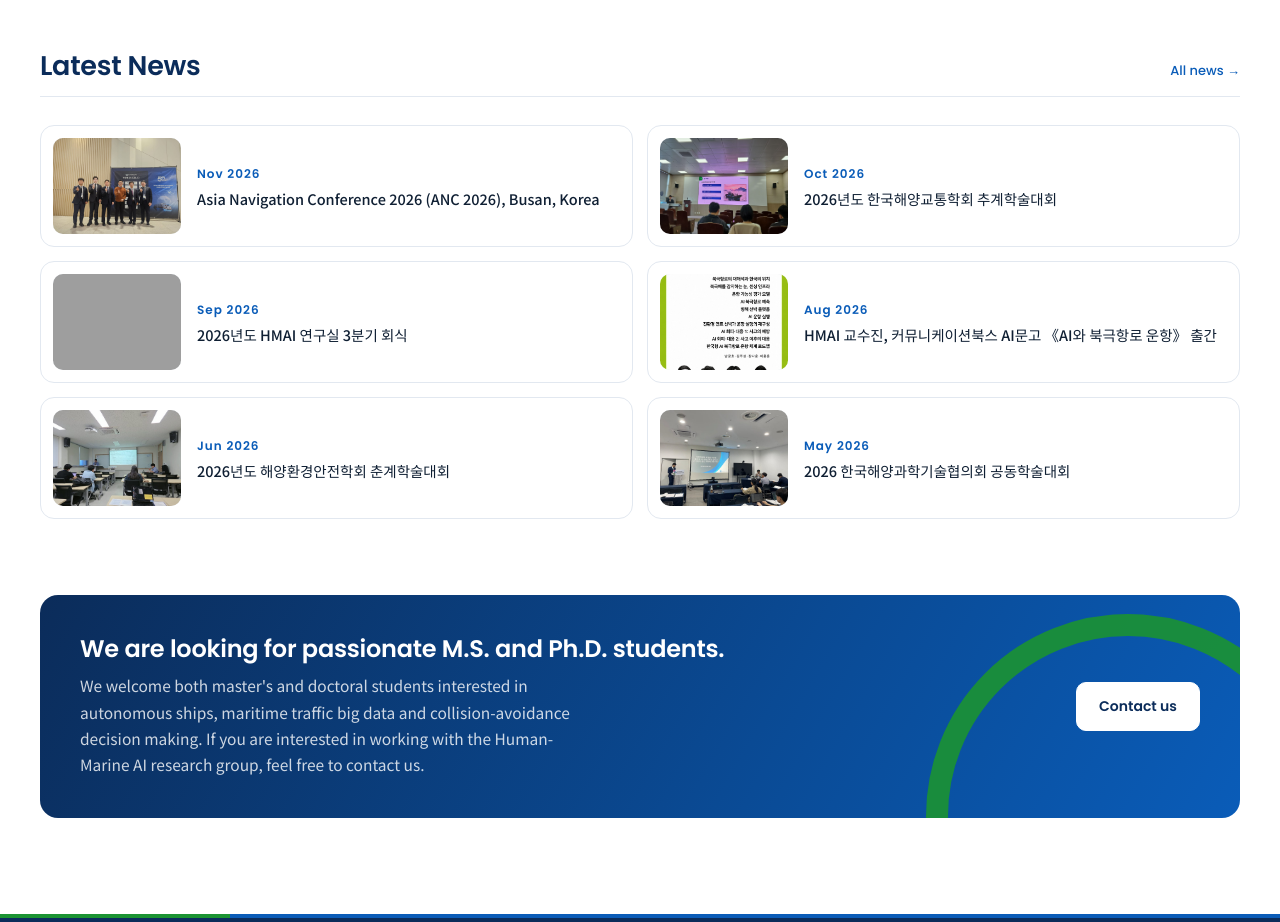
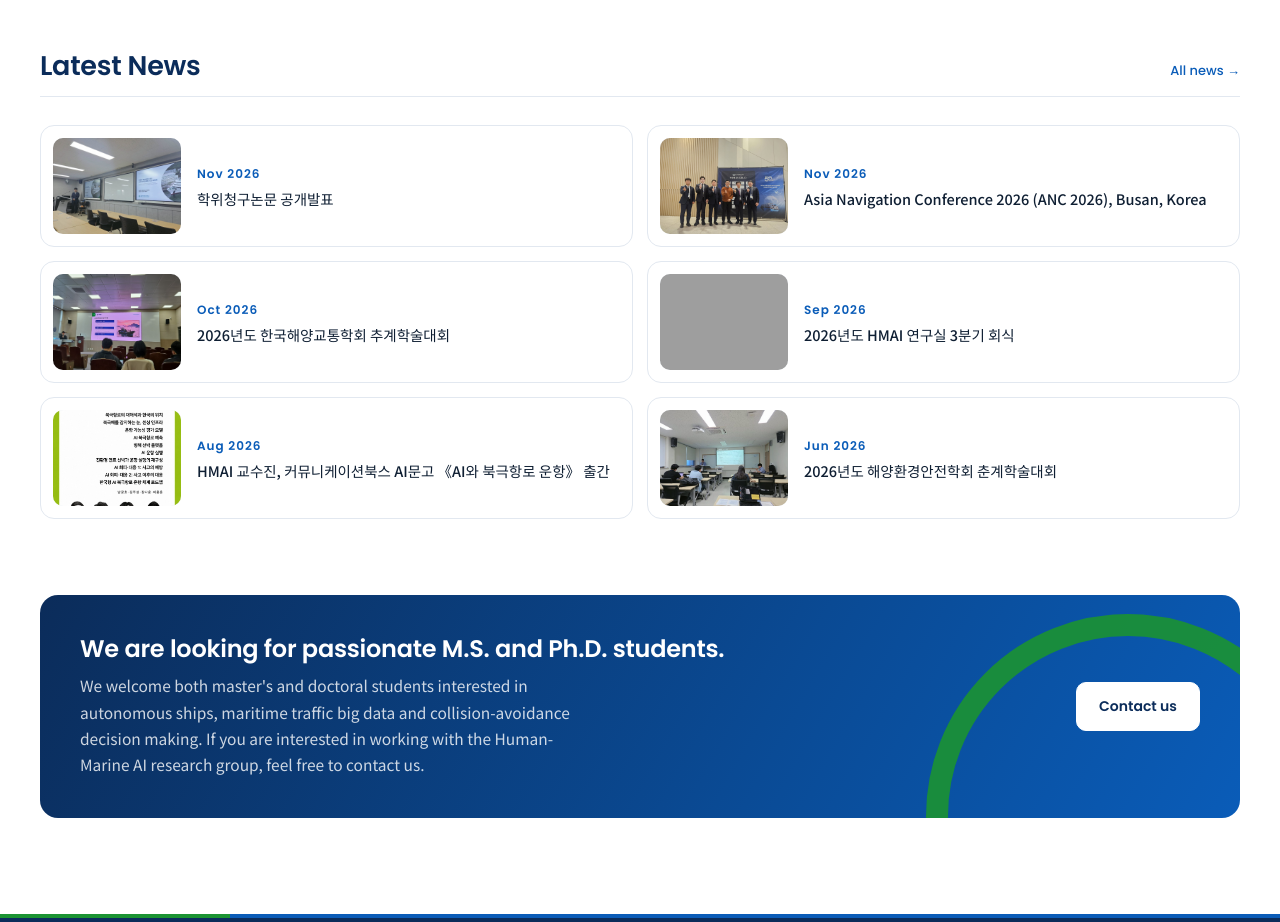
Before and after one commit to HMAI-LAB/hmai-lab.github.io, a plain HTML site: page index.html in a window 1280 px wide. Shown: the part 2180-3102 px from the top of the page. Drawn offline with Linux system fonts and the light colour scheme; grey boxes are pictures that could not be loaded.

Commit message:
Add files via upload

```diff
--- a/index.html
+++ b/index.html
@@ -719,6 +719,7 @@ const AWARDS=[
 ];
 
 const NEWS=[
+ {d:"Nov 2026",t:"학위청구논문 공개발표",ph:[{src:"news/202611-defense-1.jpg"},{src:"news/202611-defense-2.jpg"},{src:"news/202611-defense-3.jpg"},{src:"news/202611-defense-4.jpg"},{src:"news/202611-defense-5.jpg"},{src:"news/202611-defense-6.jpg"},{src:"news/202611-defense-7.jpg"},{src:"news/202611-defense-8.jpg"}],b:["2026년 11월 16일, HMAI 연구실 연구원 4명이 학위청구논문 공개발표를 성공적으로 마쳤습니다.",["반원형 탐색영역 기반 선박 전역경로의 국소 재계획 (김현성 석사과정)","SOM 기반 선박 항적의 다차원 항해행태 특징공간 구조화 및 Prototype-Trajectory 연계 분석 체계 (유성재 석사과정)","AIS 통항 밀도 기반 확률적 항로 추천 기법 연구 (김대중 석사과정)","다중 선박 조우 환경에서 항해사 지식 기반 자율운항선박의 통합 충돌회피 의사결정 체계 개발 (이재용 박사과정)"]]},
  {d:"Nov 2026",t:"Asia Navigation Conference 2026 (ANC 2026), Busan, Korea",ph:[{src:"news/202611-anc-1.jpg"},{src:"news/202611-anc-2.jpg"},{src:"news/202611-anc-4.jpg"},{src:"news/202611-anc-3.jpg"}],b:["HMAI 연구실에서 총 3편의 논문이 발표되었습니다.",["Semicircular Search Region-Based Local Replanning of Ship Global Paths (김현성 석사과정)","An Integrated Indicator System for Explainable Hybrid Assessment of Vessel Anomalous Behavior Using AIS Trajectory Data (이재운 박사과정)","Risk-Gated Cone-Edge Collision Avoidance for Autonomous Ships in Multi-Ship Encounters (이재용 박사과정)"]]},
  {d:"Oct 2026",t:"2026년도 한국해양교통학회 추계학술대회",ph:[{src:"news/202610-kast-1.jpg"},{src:"news/202610-kast-2.jpg"},{src:"news/202610-kast-3.jpg"},{src:"news/202610-kast-4.jpg"},{src:"news/202610-kast-5.jpg"},{src:"news/202610-kast-6.jpg"}],b:["HMAI 연구실에서 총 3편의 논문이 발표되었습니다.",["해상교통 경로 탐색을 위한 환경 위험도 기반 해상 지도 구축에 관한 연구 (이찬섭 교수)","국내외 해양충돌사고 보고서 기반 충돌회피 요구사항 온톨로지 지식체계 구축 (이재용 박사과정)","교신 텍스트 분석을 통한 선박교통관제사 직무분석 (송재호 석사과정)"]]},
  {d:"Sep 2026",t:"2026년도 HMAI 연구실 3분기 회식",ph:[{src:"news/260918-1.jpg"},{src:"news/260918-2.jpg"}],b:["2026년 3분기를 맞아 연구실 구성원들이 함께하는 회식 자리를 가졌습니다.","허학선 연구원(박사과정)이 Human-Marine AI 연구실의 일원이 되었습니다.","남궁호 교수님이 '자율운항선박–유인선박 간 협업 충돌회피를 위한 정보교환 시스템 개발' 연구과제에 선정되었습니다."]},
@@ -803,7 +804,7 @@ function renderHome(){
   $("#latestNews").innerHTML=NEWS.slice(0,6).map((n,i)=>{const ph=(n._ph||[])[0];return `<a class="nitem" href="#news"><div class="th">${ph?`<img src="${ph.src}" alt="" loading="lazy">`:""}</div><div><div class="d">${n.d}</div><div class="t">${esc(n.t)}</div></div></a>`}).join("");
   $("#aboutKr").innerHTML=FIELDS.map(f=>`<li>${esc(f.t)}</li>`).join("");$("#aboutEn").innerHTML=$("#aboutKr").innerHTML;
 }
-const MPH={"Dr. Chan-Sub Lee":"people/chan%20sub%20lee.png","B.Sc. Dae-Jung Kim":"people/dae%20jung%20kim.jpg","B.Sc. Seong-Jae Yu":"people/Seong-Jae%20Yu.jpg","M.Sc. Jae-Yong Lee":"people/Jae%20yong%20lee.jpg","M.Sc. Byunghun Oh":"people/Byunghun%20Oh.jpg","Dr. Dae-Han Lee":"people/Dae-Han%20Lee.jpg","M.Sc. Han-Yong Lee":"people/Han-Yong%20Lee.jpg","B.Sc. Hyun-Sung Kim":"people/Hyun-Sung%20Kim.jpg","M.Sc. Jae-Un Lee":"people/Jae-Un%20Lee.jpg","B.Sc. Seung Heo":"people/Seung%20Heo.jpg","M.Sc. Su-Bong Kwak":"people/Soo-Bong%20Kwak.jpg"};
+const MPH={"B.Sc. Jae-Ho Song":"people/Jae-Ho%20Song.jpg","Dr. Chan-Sub Lee":"people/chan%20sub%20lee.png","B.Sc. Dae-Jung Kim":"people/dae%20jung%20kim.jpg","B.Sc. Seong-Jae Yu":"people/Seong-Jae%20Yu.jpg","M.Sc. Jae-Yong Lee":"people/Jae%20yong%20lee.jpg","M.Sc. Byunghun Oh":"people/Byunghun%20Oh.jpg","Dr. Dae-Han Lee":"people/Dae-Han%20Lee.jpg","M.Sc. Han-Yong Lee":"people/Han-Yong%20Lee.jpg","B.Sc. Hyun-Sung Kim":"people/Hyun-Sung%20Kim.jpg","M.Sc. Jae-Un Lee":"people/Jae-Un%20Lee.jpg","B.Sc. Seung Heo":"people/Seung%20Heo.jpg","M.Sc. Su-Bong Kwak":"people/Soo-Bong%20Kwak.jpg"};
 function initials(en){return en.replace(/^(Prof\.|Dr\.|M\.Sc\.|B\.Sc\.)\s*/g,"").replace(/^Dr\.\s*/,"").split(/[\s-]+/).filter(Boolean).slice(0,2).map(p=>p[0]).join("").toUpperCase()}
 function renderPeople(){
   let html="";
```
Also changed, not shown: news/202611-defense-1.jpg (added), news/202611-defense-2.jpg (added), news/202611-defense-3.jpg (added), news/202611-defense-4.jpg (added), news/202611-defense-5.jpg (added), news/202611-defense-6.jpg (added), news/202611-defense-7.jpg (added), news/202611-defense-8.jpg (added), people/Jae-Ho Song.jpg (added).
